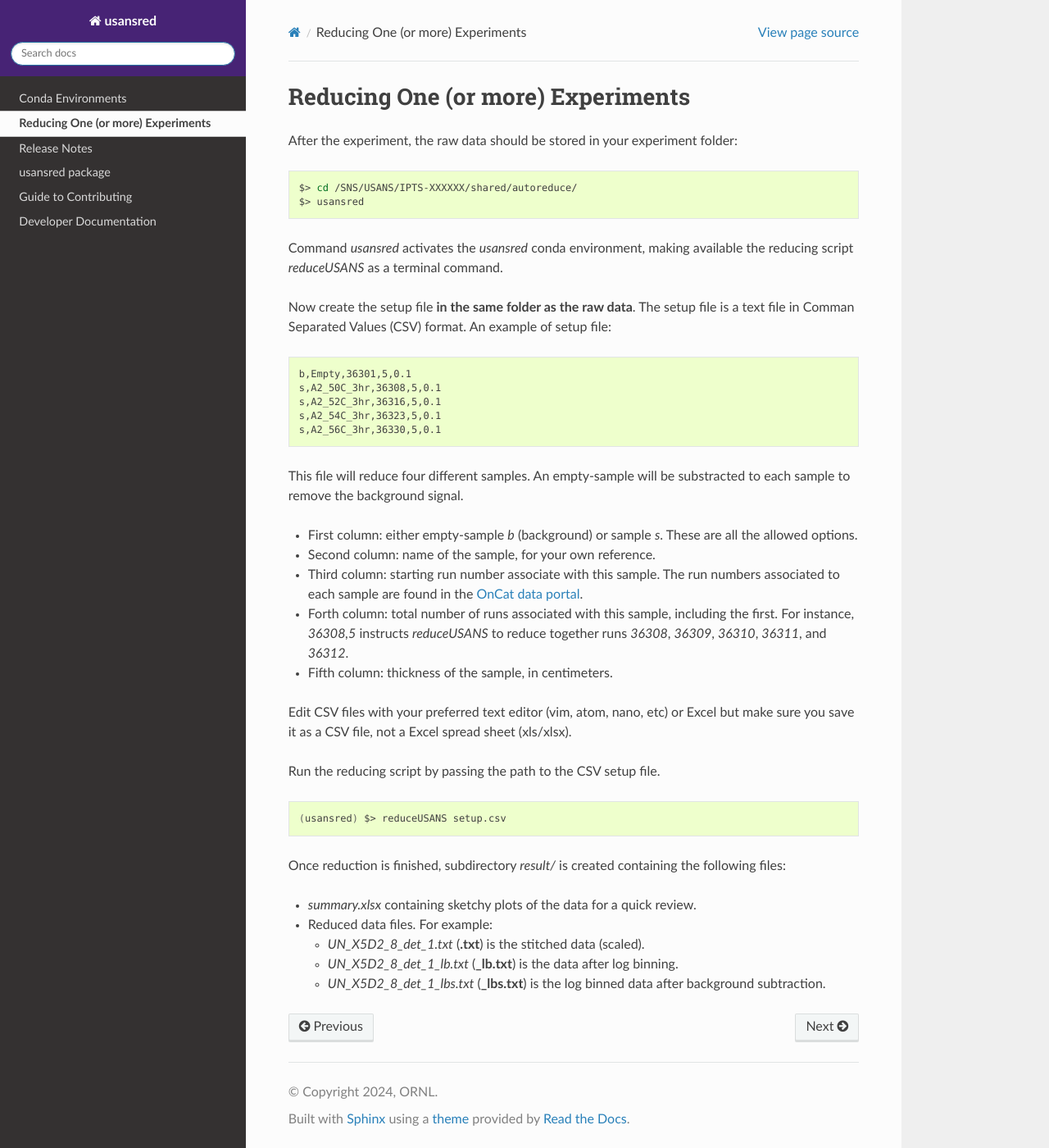
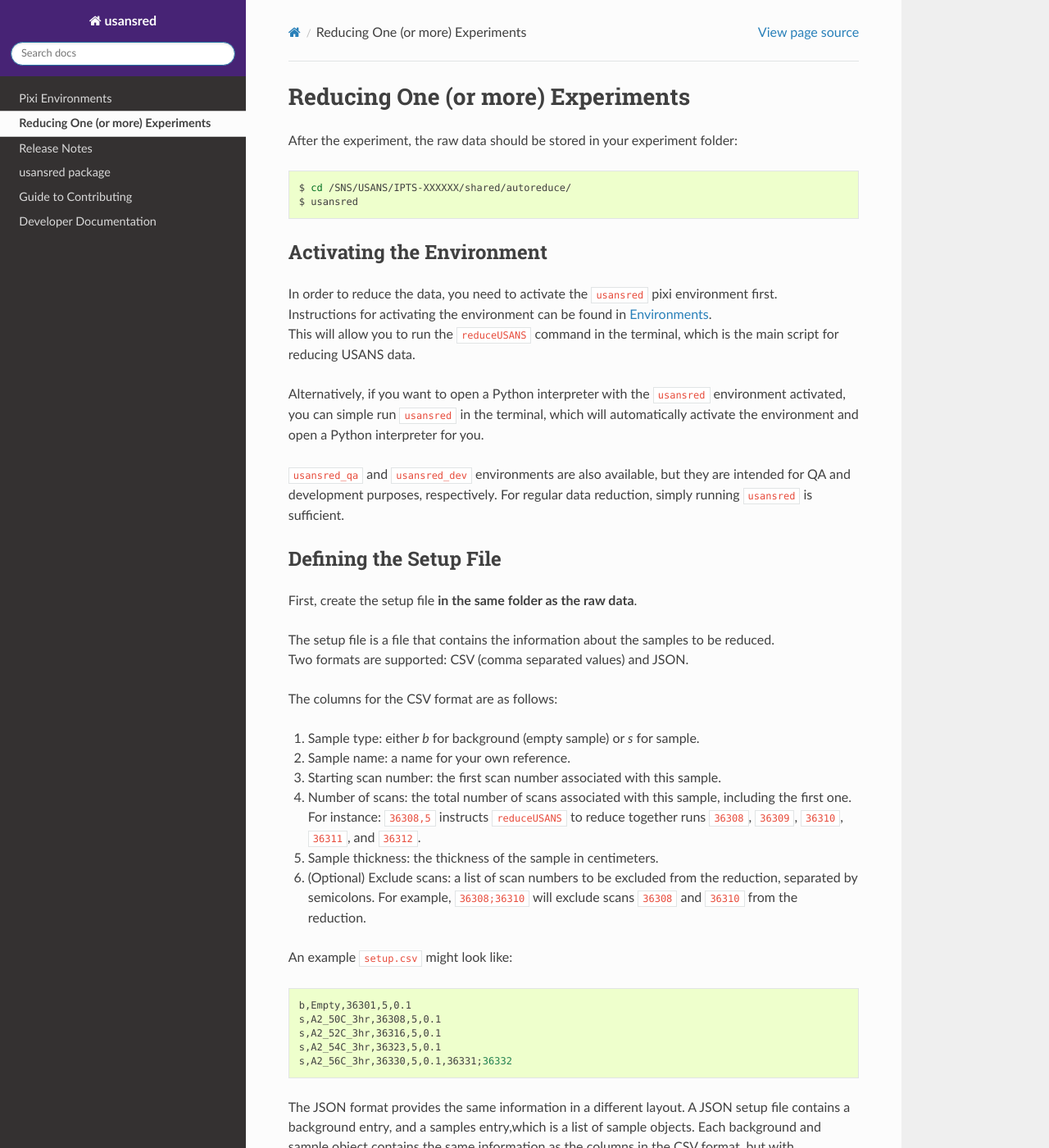
Before and after one commit to neutrons/usansred, a Sphinx documentation site: the page built from docs/source/user/reduce.rst, in a window 1280 px wide and 1400 px high. Shown: the whole window at 82% size. Built offline with Sphinx 7.4.7 and the Read the Docs theme 3.1.0, drawn with Linux system fonts in a browser that asks for light colours; the version number is read from the project's files by our own code; some of the changed text lies outside the part shown.

Commit message:
update documentation

```diff
--- a/docs/index.rst
+++ b/docs/index.rst
@@ -9,7 +9,7 @@ User Guide
 .. toctree::
    :titlesonly:
 
-   /source/user/conda_environments
+   /source/user/environments
    /source/user/reduce
    /source/release_notes
 
--- a/docs/source/user/reduce.rst
+++ b/docs/source/user/reduce.rst
@@ -2,18 +2,48 @@
 
 Reducing One (or more) Experiments
 ==================================
+
 After the experiment, the raw data should be stored in your experiment folder:
 
 .. code-block:: bash
 
-   $> cd /SNS/USANS/IPTS-XXXXXX/shared/autoreduce/
-   $> usansred
+   $ cd /SNS/USANS/IPTS-XXXXXX/shared/autoreduce/
+   $ usansred
 
-Command `usansred` activates the `usansred` conda environment,
-making available the reducing script `reduceUSANS` as a terminal command.
 
-Now create the setup file **in the same folder as the raw data**.
-The setup file is a text file in Comman Separated Values (CSV) format. An example of setup file:
+Activating the Environment
+--------------------------
+
+| In order to reduce the data, you need to activate the ``usansred`` pixi environment first.
+| Instructions for activating the environment can be found in :doc:`Environments <environments>`.
+| This will allow you to run the ``reduceUSANS`` command in the terminal, which is the main script for reducing USANS data.
+
+| Alternatively, if you want to open a Python interpreter with the ``usansred`` environment activated,
+| you can simple run ``usansred`` in the terminal, which will automatically activate the environment and open a Python interpreter for you.
+
+``usansred_qa`` and ``usansred_dev`` environments are also available, but they are intended for QA and development purposes, respectively.
+For regular data reduction, simply running ``usansred`` is sufficient.
+
+Defining the Setup File
+-----------------------
+
+First, create the setup file **in the same folder as the raw data**.
+
+| The setup file is a file that contains the information about the samples to be reduced.
+| Two formats are supported: CSV (comma separated values) and JSON.
+
+The columns for the CSV format are as follows:
+
+1. Sample type: either `b` for background (empty sample) or `s` for sample.
+2. Sample name: a name for your own reference.
+3. Starting scan number: the first scan number associated with this sample.
+4. Number of scans: the total number of scans associated with this sample, including the first one.
+   For instance: ``36308,5`` instructs ``reduceUSANS`` to reduce together runs ``36308``, ``36309``, ``36310``,  ``36311``, and ``36312``.
+5. Sample thickness: the thickness of the sample in centimeters.
+6. (Optional) Exclude scans: a list of scan numbers to be excluded from the reduction, separated by semicolons.
+   For example, ``36308;36310`` will exclude scans ``36308`` and ``36310`` from the reduction.
+
+An example ``setup.csv`` might look like:
 
 .. code-block:: bash
 
@@ -21,34 +51,86 @@ The setup file is a text file in Comman Separated Values (CSV) format. An exampl
    s,A2_50C_3hr,36308,5,0.1
    s,A2_52C_3hr,36316,5,0.1
    s,A2_54C_3hr,36323,5,0.1
-   s,A2_56C_3hr,36330,5,0.1
+   s,A2_56C_3hr,36330,5,0.1,36331;36332
 
-This file will reduce four different samples. An empty-sample will be substracted to each
-sample to remove the background signal.
+The JSON format provides the same information in a different layout. A JSON setup file contains a background entry, and a samples entry,which is a list of sample objects.
+Each background and sample object contains the same information as the columns in the CSV format, but with descriptive keys:
 
-- First column: either empty-sample `b` (background) or sample `s`. These are all the allowed options.
-- Second column: name of the sample, for your own reference.
-- Third column: starting run number associate with this sample.
-  The run numbers associated to each sample are found in the `OnCat data portal <https://oncat.ornl.gov>`_.
-- Forth column: total number of runs associated with this sample, including the first.
-  For instance, `36308,5` instructs `reduceUSANS` to reduce together runs
-  `36308`, `36309`, `36310`,  `36311`, and `36312`.
-- Fifth column: thickness of the sample, in centimeters.
+- ``name`` (string)
+- ``start_scan_num`` (integer)
+- ``num_of_scans`` (integer)
+- ``thickness`` (float)
+- ``exclude`` (list of integers, optional)
 
-Edit CSV files with your preferred text editor (vim, atom, nano, etc) or Excel
-but make sure you save it as a CSV file, not a Excel spread sheet (xls/xlsx).
+Note that the main difference is how excluded scans are represented:
+- in CSV, they are represented as a semicolon-separated string of scan numbers in the last (6th) column,
+- in JSON, they are represented as a list of integers under the key ``exclude``.
 
-Run the reducing script by passing the path to the CSV setup file.
+For example, create a file named ``setup.json`` with the following content:
+
+.. code-block:: json
+
+   {
+     "background": {
+       "name": "Empty",
+       "start_scan_num": 36301,
+       "num_of_scans": 5,
+       "thickness": 0.1
+     },
+     "samples": [
+       {
+         "name": "A2_50C_3hr",
+         "start_scan_num": 36308,
+         "num_of_scans": 5,
+         "thickness": 0.1
+       },
+       {
+         "name": "A2_52C_3hr",
+         "start_scan_num": 36316,
+         "num_of_scans": 5,
+         "thickness": 0.1
+       },
+       {
+         "name": "A2_54C_3hr",
+         "start_scan_num": 36323,
+         "num_of_scans": 5,
+         "thickness": 0.1
+       },
+       {
+         "name": "A2_56C_3hr",
+         "start_scan_num": 36330,
+         "num_of_scans": 5,
+         "thickness": 0.1,
+         "exclude": [36331, 36332]
+       }
+     ]
+   }
+
+Reducing the Data
+-----------------
+
+Run the reducing script by passing the path to the JSON or CSV setup file.
 
 .. code-block:: bash
 
-   (usansred) $> reduceUSANS setup.csv
+   (usansred) $ reduceUSANS setup.csv
+   # or
+   (usansred) $ reduceUSANS setup.json
 
-Once reduction is finished, subdirectory `result/` is created containing the following files:
+Additional CLI options for ``reduceUSANS`` can be viewed in the terminal by running:
 
-- `summary.xlsx` containing sketchy plots of the data for a quick review.
+.. code-block:: bash
+
+   (usansred) $ reduceUSANS --help
+
+Summary
+-------
+
+Once reduction is finished, subdirectory ``result/`` is created containing the following files:
+
+- ``summary.xlsx`` containing sketchy plots of the data for a quick review.
 - Reduced data files. For example:
 
-  + `UN_X5D2_8_det_1.txt` (**.txt**) is the stitched data (scaled).
-  + `UN_X5D2_8_det_1_lb.txt` (**_lb.txt**) is the data after log binning.
-  + `UN_X5D2_8_det_1_lbs.txt` (**_lbs.txt**) is the log binned data after background subtraction.
+  + ``UN_X5D2_8_det_1.txt`` (**.txt**) is the stitched data (scaled).
+  + ``UN_X5D2_8_det_1_lb.txt`` (**_lb.txt**) is the data after log binning.
+  + ``UN_X5D2_8_det_1_lbs.txt`` (**_lbs.txt**) is the log binned data after background subtraction.
```
Also changed, not shown: docs/source/developer/developer.rst (+30 -30 lines), docs/source/user/conda_environments.rst (deleted, +0 -29 lines), docs/source/user/environments.rst (added, +31 -0 lines), 4 other files.
